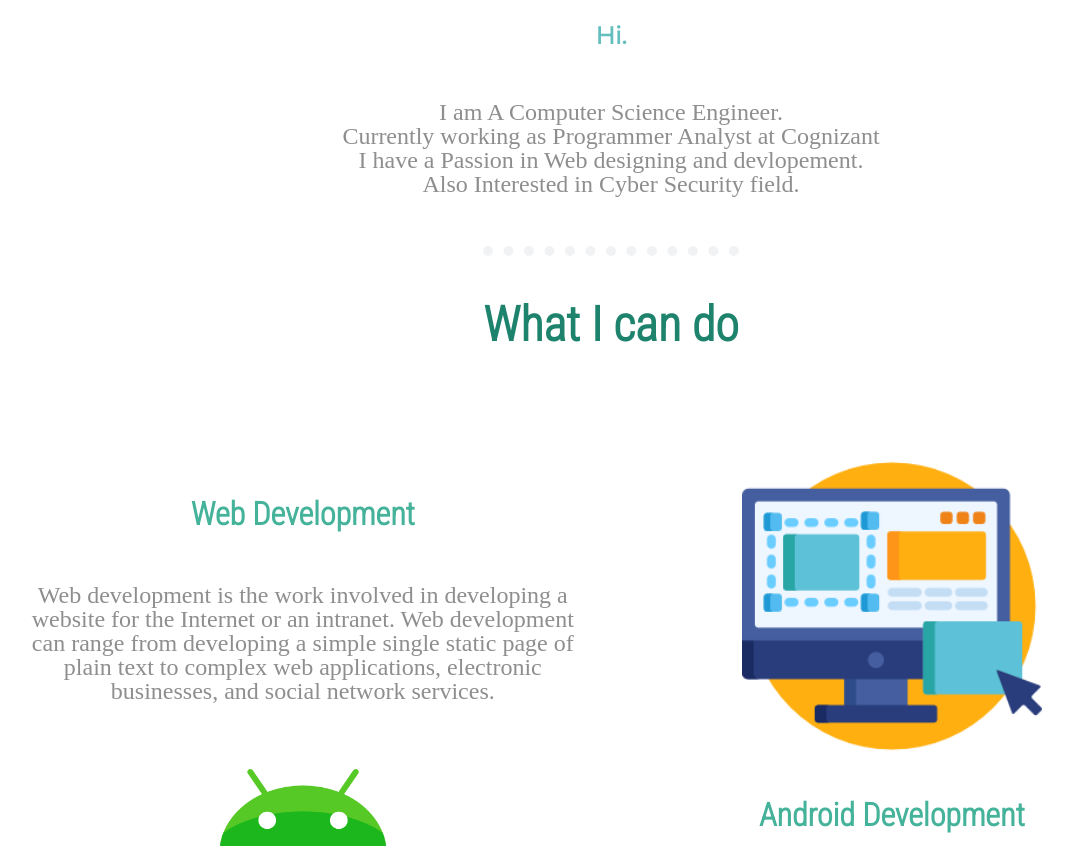
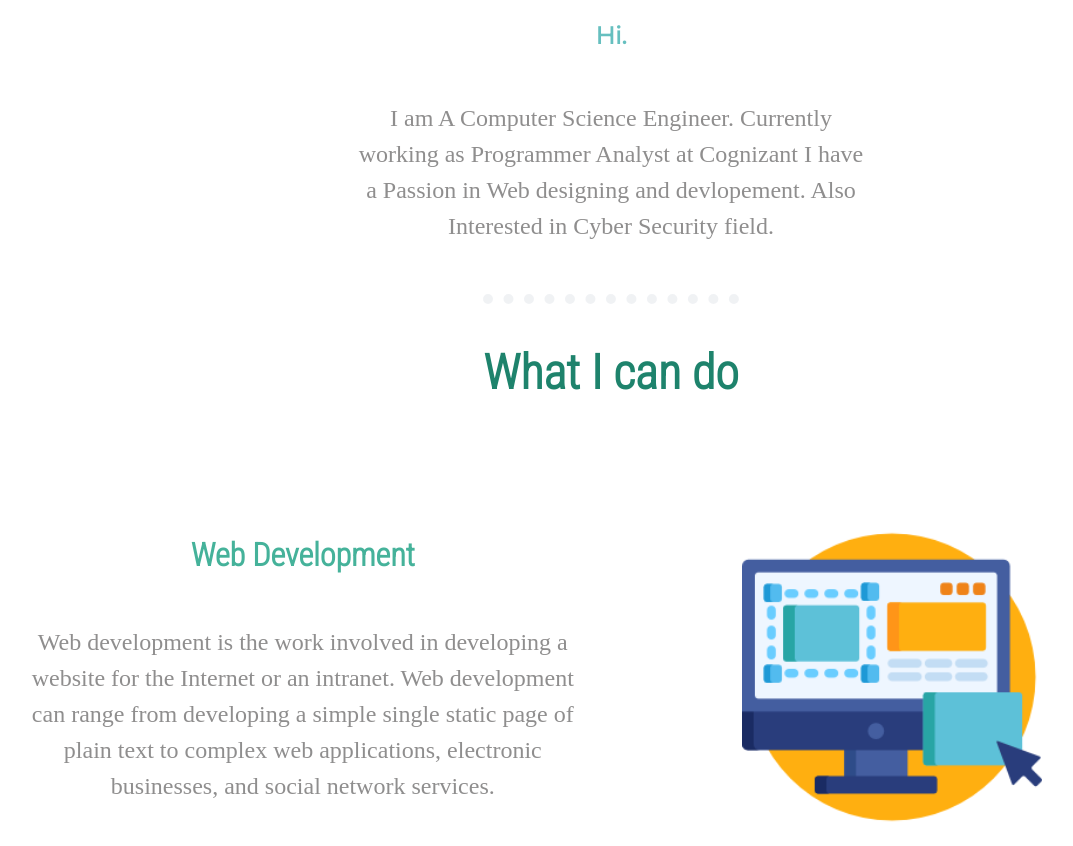
Before and after one commit to debabratabar/debabratabar.github.io, a plain HTML site: page index.html in a window 1280 px wide. Shown: the part 831-1677 px from the top of the page, without its empty margins (29-1102 px from the left). Drawn offline with nearby package versions, Linux system fonts and the light colour scheme.

Commit message:
minimal changes

```diff
--- a/css/styles.css
+++ b/css/styles.css
@@ -84,9 +84,10 @@ h1 , h3 {
  .profile p{
    padding: 0 10%;
    color: #8f8e8e;
-   margin: 50px 0;
+   margin: 50px auto;
    font-size: 1.5rem;
-   line-height: 1;
+   line-height: 1.5;
+   width: 40%;
  }
 
  .skills{
@@ -110,7 +111,7 @@ h1 , h3 {
  color: #8f8e8e;
  margin: 50px 0;
  font-size: 1.5rem;
- line-height: 1;
+ line-height: 1.5;
 }
 .skill-row img{
   height: 300px;
@@ -131,9 +132,10 @@ h1 , h3 {
 .contact-me p{
   padding: 0 10%;
   color: #8f8e8e;
-  margin: 50px 0;
+  margin: 50px auto;
   font-size: 1.5rem;
-  line-height: 1;
+  line-height: 1.5;
+  width: 40%;
 }
 .contact-me .btn{
   background-color: #45b29a;
--- a/index.html
+++ b/index.html
@@ -34,8 +34,8 @@
     <div class="profile">
       <img src="images/circle-cropped.png" alt="My_profile-1.jpg">
       <h2>Hi.</h2>
-      <p>I am A Computer Science Engineer. <br> Currently working as Programmer Analyst at Cognizant <br>
-        I have a Passion in Web designing and devlopement. <br> Also Interested in Cyber Security field.
+      <p>I am A Computer Science Engineer.  Currently working as Programmer Analyst at Cognizant
+        I have a Passion in Web designing and devlopement.  Also Interested in Cyber Security field.
       </p>
     </div>
     <hr>
@@ -69,7 +69,7 @@
     <div class="contact-me">
       <h2>I Can help.</h2>
       <h3>I'm Currently available for freelance work.</h3>
-      <p>If you have aproject that you want to get started, <br> I think you need my help with something or just fancy saying hey , <br> then get in touch.</p>
+      <p>If you have aproject that you want to get started, but I think you need my help with something or just fancy saying hey , then get in touch.</p>
       <a class="btn" href="mailto:debabrata.bar1999@email.com">MESSAGE ME</a>
 
     </div>
```
